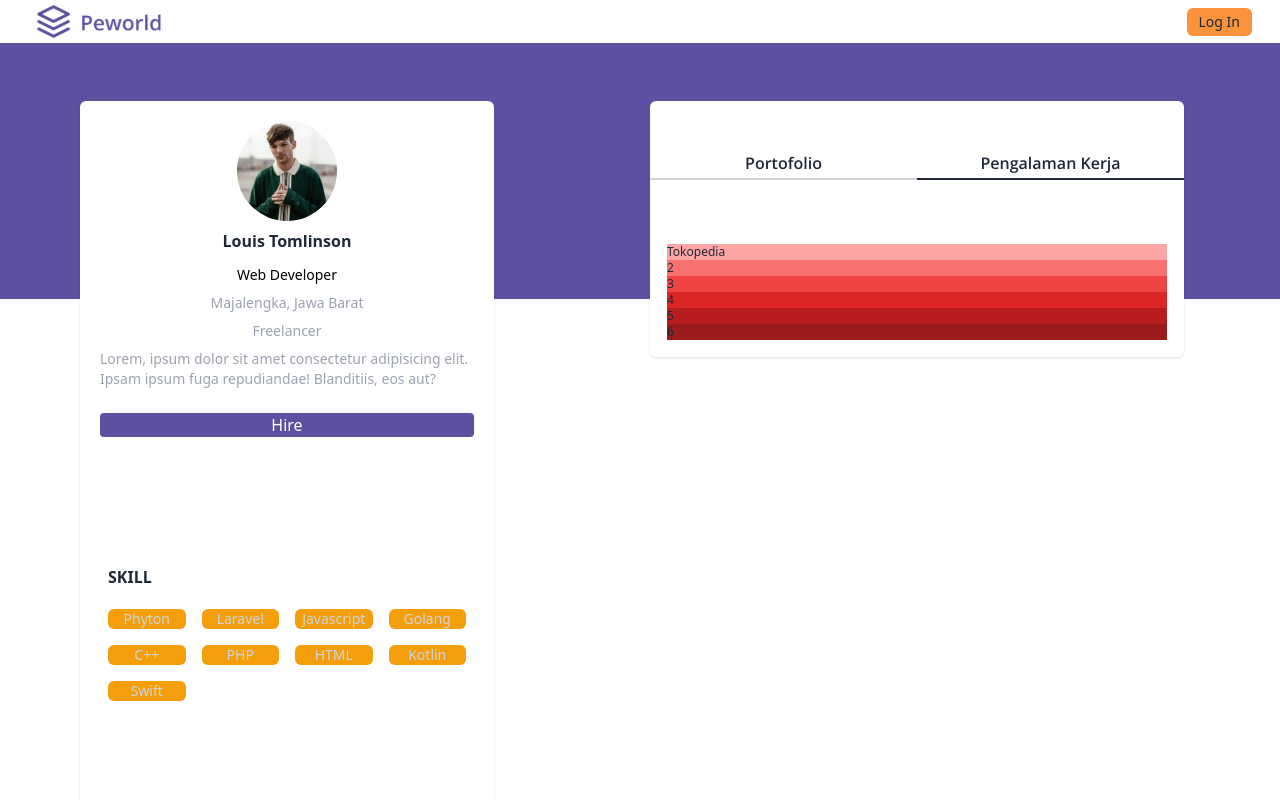
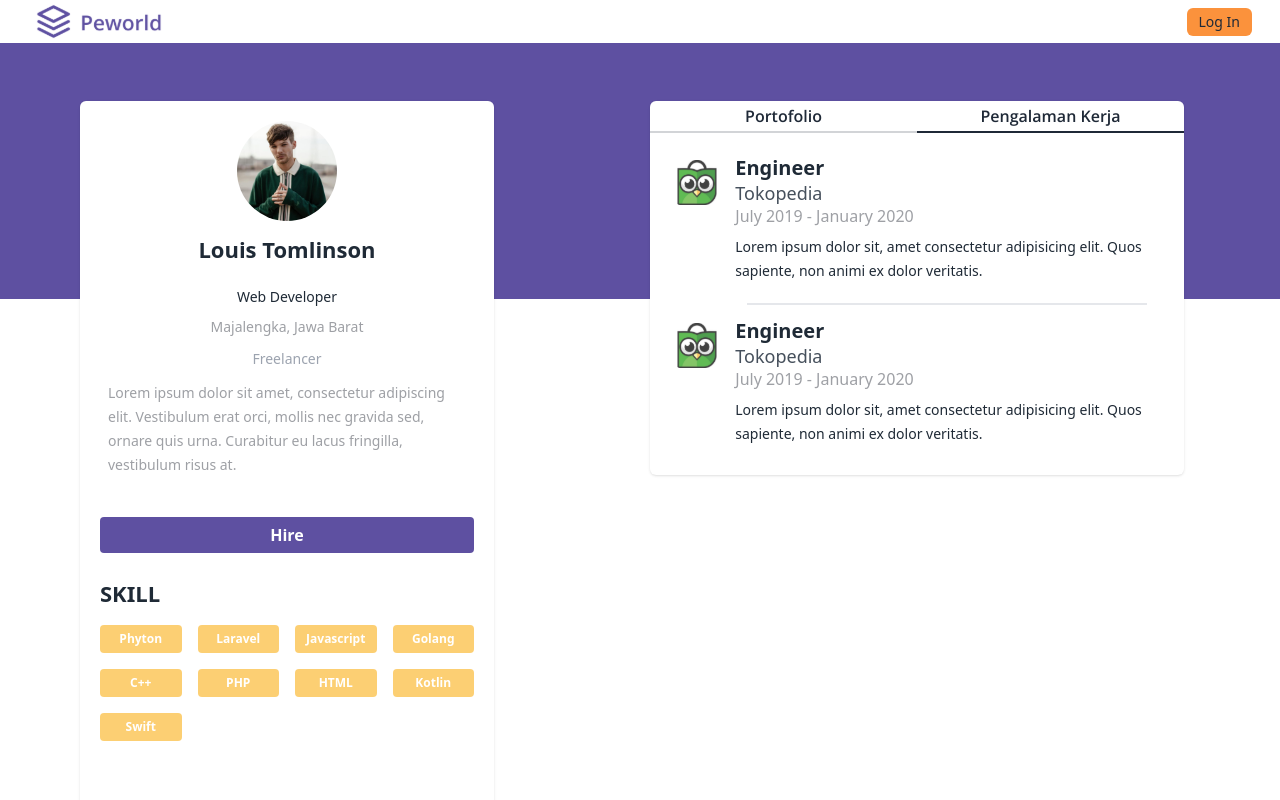
Before and after one commit to MuhamadJajuni/peworld-next-app, a Next.js app: page /workers in a window 1280 px wide. Both pictures are taken after a click on the tab "Pengalaman Kerja". Shown: the top 800 px of the page. Built offline with nearby package versions, Linux system fonts and the light colour scheme; no server answers; a web font is replaced by a local one.

Commit message:
slicing +hire page

```diff
--- a/src/app/(profile)/recruiters/edit/page.tsx
+++ b/src/app/(profile)/recruiters/edit/page.tsx
@@ -20,7 +20,7 @@ export default function WorkersPage() {
         <section className="grid grid-cols-2 h-full mt-[58px] gap-5">
           <div className="grid grid-flow-row ">
             <div className="col-start-2 col-span-3 mr-24">
-            <div className="grid grid-cols-1 h-64">
+              <div className="grid grid-cols-1 h-64">
                 <div className="col-start-1 col-span-4 flex flex-col h-auto bg-white rounded ml-20 mx-10 shadow">
                   <div className="grid grid-rows-1 grid-flow-col gap-2 justify-center items-center mt-5 mx-5">
                     <div className="flex flex-col justify-center items-center">
@@ -33,10 +33,10 @@ export default function WorkersPage() {
                         priority
                       />
                       <p className="flex justify-center my-2 font-semibold text-[22px] text-[#1F2A36]">
-                       PT. Martabat Jaya Abadi
+                        PT. Martabat Jaya Abadi
                       </p>
                       <p className="flex justify-center my-2 font-normal text-[#1F2A36] text-[14px]">
-                      Financial Technology
+                        Financial Technology
                       </p>
                       <p className="flex justify-center my-2 font-normal text-[#9EA0A5] text-[14px]">
                         Bandung, Jawa Barat
--- a/src/app/(profile)/recruiters/hire/page.tsx
+++ b/src/app/(profile)/recruiters/hire/page.tsx
@@ -1,8 +1,8 @@
 /* eslint-disable @next/next/no-img-element */
 "use client";
 
+import FooterLayout from "@/components/Footer";
 import NavbarAuth from "@/components/NavbarAuth";
-import FooterLayout from "@/components/Footer";
 import fotoLouis from "img/TomLouis.svg";
 import Image from "next/image";
 export default function HirePage() {
@@ -124,7 +124,9 @@ export default function HirePage() {
                 ></textarea>
               </label>
               <div className="flex justify-center my-5 mb-20">
-                <button className="bg-[#FBB017] w-full rounded text-white font-bold text-[16px] leading-[20px] py-2 px-2">Hire</button>
+                <button className="bg-[#FBB017] w-full rounded text-white font-bold text-[16px] leading-[20px] py-2 px-2">
+                  Hire
+                </button>
               </div>
             </form>
           </div>
--- a/src/app/(profile)/workers/page.tsx
+++ b/src/app/(profile)/workers/page.tsx
@@ -6,6 +6,7 @@ import fotoLouis from "img/foto-louis-rounded.svg";
 import github from "img/github.svg";
 import gitlab from "img/gitlab.svg";
 import instagram from "img/instagram.svg";
+import logoTokped from "img/logoTokped.svg";
 import email from "img/mail.svg";
 import foto1 from "img/porto-hape.svg";
 import foto2 from "img/porto-hape2.svg";
@@ -31,8 +32,8 @@ export default function WorkersPage() {
           <div className="grid grid-flow-col ">
             <div className="col-start-2 col-span-3 mr-24">
               <div className="grid grid-cols-1 h-64">
-                <div className="col-start-1 col-span-4 flex flex-col h-auto bg-white rounded-md ml-20 mx-10 shadow">
-                  <div className="grid grid-rows-3 grid-flow-col gap-2 justify-center items-center mt-5 mx-5">
+                <div className="col-start-1 col-span-4 flex flex-col h-auto bg-white rounded-md ml-20 mx-10 mb-20 shadow">
+                  <div className="grid grid-flow-row gap-2 justify-center items-center mt-5 mx-5">
                     <div className="flex flex-col justify-center items-center">
                       <Image
                         src={fotoLouis}
@@ -42,55 +43,65 @@ export default function WorkersPage() {
                         className="object-contain"
                         priority
                       />
-                      <p className="my-2 font-semibold">Louis Tomlinson</p>
-                      <p className="text-sm my-1 font-normal text-black">
+                      <div className="gap-2 flex flex-col justify-center items-center">
+                        <p className="font-semibold text-[22px] leading-[56px] text-[#1F2A36]">
+                          Louis Tomlinson
+                        </p>
+                        <p className="font-normal text-[14px] leading-[24px] text-[#1F2A36]">
                           Web Developer
                         </p>
-                      <p className="text-sm my-1  text-gray-400">
+                        <p className="font-normal text-[14px] leading-[20px] text-[#9EA0A5]">
                           Majalengka, Jawa Barat
                         </p>
-                      <p className="text-sm my-1  text-gray-400">Freelancer</p>
-                      <p className="text-sm my-1 text-gray-400">
-                        Lorem, ipsum dolor sit amet consectetur adipisicing
-                        elit. Ipsam ipsum fuga repudiandae! Blanditiis, eos aut?
+                        <p className="text-sm my-1  text-gray-400">
+                          Freelancer
                         </p>
-                      <div className="bg-[#5E50A1] text-white w-full rounded mx-5 my-5 flex justify-center items-center">
+                        <p className="mx-2 flex justify-center text-left font-normal text-[14px] leading-[24px] text-[#9EA0A5]">
+                          Lorem ipsum dolor sit amet, consectetur adipiscing
+                          elit. Vestibulum erat orci, mollis nec gravida sed,
+                          ornare quis urna. Curabitur eu lacus fringilla,
+                          vestibulum risus at.
+                        </p>
+                        <div className="flex justify-center items-center bg-[#5E50A1] mt-8 py-2 px-2 w-full rounded text-white font-bold text-[16px] leading-[20px]">
                           Hire
                         </div>
                       </div>
-                    <section className="flex flex-col mb-10 my-5">
-                      <h4 className="mb-5 mx-2 my-5 font-semibold">SKILL</h4>
-                      <div className="grid grid-cols-4 gap-4 mx-2">
-                        <div className="bg-amber-500 text-slate-300 text-sm rounded-md flex justify-center items-center">
+                    </div>
+                    <section className="flex flex-col my-5">
+                      <h4 className="mb-5 font-semibold text-[22px] leading-[24px] text-[#1F2A36]">
+                        SKILL
+                      </h4>
+                      <div className="grid grid-cols-4 gap-4">
+                        <div className="bg-[#FBB01799] text-white font-semibold text-[12px] leading-[20px] py-1 px-1 rounded flex justify-center items-center">
                           Phyton
                         </div>
-                        <div className="bg-amber-500 text-slate-300 text-sm rounded-md flex justify-center items-center">
+                        <div className="bg-[#FBB01799] text-white font-semibold text-[12px] leading-[20px] py-1 px-1 rounded flex justify-center items-center">
                           Laravel
                         </div>
-                        <div className="bg-amber-500 text-slate-300 text-sm rounded-md flex justify-center items-center">
+                        <div className="bg-[#FBB01799] text-white font-semibold text-[12px] leading-[20px] py-1 px-1 rounded flex justify-center items-center">
                           Javascript
                         </div>
-                        <div className="bg-amber-500 text-slate-300 text-sm rounded-md flex justify-center items-center">
+                        <div className="bg-[#FBB01799] text-white font-semibold text-[12px] leading-[20px] py-1 px-1 rounded flex justify-center items-center">
                           Golang
                         </div>
-                        <div className="bg-amber-500 text-slate-300 text-sm rounded-md flex justify-center items-center">
+                        <div className="bg-[#FBB01799] text-white font-semibold text-[12px] leading-[20px] py-1 px-1 rounded flex justify-center items-center">
                           C++
                         </div>
-                        <div className="bg-amber-500 text-slate-300 text-sm rounded-md flex justify-center items-center">
+                        <div className="bg-[#FBB01799] text-white font-semibold text-[12px] leading-[20px] py-1 px-1 rounded flex justify-center items-center">
                           PHP
                         </div>
-                        <div className="bg-amber-500 text-slate-300 text-sm rounded-md flex justify-center items-center">
+                        <div className="bg-[#FBB01799] text-white font-semibold text-[12px] leading-[20px] py-1 px-1 rounded flex justify-center items-center">
                           HTML
                         </div>
-                        <div className="bg-amber-500 text-slate-300 text-sm rounded-md flex justify-center items-center">
+                        <div className="bg-[#FBB01799] text-white font-semibold text-[12px] leading-[20px] py-1 px-1 rounded flex justify-center items-center">
                           Kotlin
                         </div>
-                        <div className="bg-amber-500 text-slate-300 text-sm rounded-md flex justify-center items-center">
+                        <div className="bg-[#FBB01799] text-white font-semibold text-[12px] leading-[20px] py-1 px-1 rounded flex justify-center items-center">
                           Swift
                         </div>
                       </div>
                     </section>
-                    <section className="flex flex-col justify-center gap-4 my-10 mb-15">
+                    <section className="flex flex-col justify-center gap-4 mx-2 my-10 mb-10">
                       <div className="flex flex-row gap-2">
                         <div>
                           <Image
@@ -106,7 +117,7 @@ export default function WorkersPage() {
                           Louistommo@gmail.com
                         </div>
                       </div>
-                      <div className="col-span-2 flex flex-row gap-2">
+                      <div className="flex flex-row gap-2">
                         <div>
                           <Image
                             src={instagram}
@@ -198,7 +209,7 @@ export default function WorkersPage() {
                       height={200}
                       width={200}
                     />
-                    <p className="flex justify-center my-2 text-xs">
+                    <p className="flex justify-center font-normal text-[14px] leading-[24px] text-[#1F2A36]">
                       Remainder App
                     </p>
                   </div>
@@ -211,7 +222,7 @@ export default function WorkersPage() {
                       height={200}
                       width={200}
                     />
-                    <p className="flex justify-center my-2 text-xs">
+                    <p className="flex justify-center font-normal text-[14px] leading-[24px] text-[#1F2A36]">
                       Social Media App
                     </p>
                   </div>
@@ -224,8 +235,8 @@ export default function WorkersPage() {
                       height={200}
                       width={200}
                     />
-                    <p className="flex justify-center my-2 text-xs">
-                      Project Management Web
+                    <p className="flex justify-center font-normal text-[14px] leading-[24px] text-[#1F2A36]">
+                      Project Management
                     </p>
                   </div>
                   <div className="">
@@ -237,7 +248,7 @@ export default function WorkersPage() {
                       height={200}
                       width={200}
                     />
-                    <p className="flex justify-center my-2 text-xs">
+                    <p className="flex justify-center font-normal text-[14px] leading-[24px] text-[#1F2A36]">
                       Remainder App
                     </p>
                   </div>
@@ -250,7 +261,7 @@ export default function WorkersPage() {
                       height={200}
                       width={200}
                     />
-                    <p className="flex justify-center my-2 text-xs">
+                    <p className="flex justify-center font-normal text-[14px] leading-[24px] text-[#1F2A36]">
                       Social Media App
                     </p>
                   </div>
@@ -263,22 +274,70 @@ export default function WorkersPage() {
                       height={200}
                       width={200}
                     />
-                    <p className="flex justify-center my-2 text-xs">
-                      Project Management App
+                    <p className="flex justify-center text-center font-normal text-[14px] leading-[24px] text-[#1F2A36]">
+                      Project Management
                     </p>
                   </div>
-                  {/* Add more items for Portofolio tab */}
                 </>
               )}
               {activeTab === 2 && (
                 <>
-                  <section className="flex flex-col w-full">
-                    <div className="bg-red-300">Tokopedia</div>
-                    <div className="bg-red-400">2</div>
-                    <div className="bg-red-500">3</div>
-                    <div className="bg-red-600">4</div>
-                    <div className="bg-red-700">5</div>
-                    <div className="bg-red-800">6</div>
+                  <section className="grid grid-flow-row gap-2 w-full">
+                    <div className="flex flex-grow mx-2 my-1 gap-2">
+                      <div className="flex justify-start mb-10">
+                        <Image
+                          src={logoTokped}
+                          alt="logo"
+                          className="object-contain mb-10"
+                          priority
+                          height={70}
+                          width={70}
+                        />
+                      </div>
+                      <div className="mx-2 gap-1">
+                        <p className="font-semibold text-[20px] leading-[27px] text-[#1F2A36]">
+                          Engineer
+                        </p>
+                        <p className="font-normal text-[18px] leading-[24px] text-[#46505C]">
+                          Tokopedia
+                        </p>
+                        <p className="font-normal text-[16px] leading-[22px] text-[#9EA0A5]">
+                          July 2019 - January 2020
+                        </p>
+                        <p className="font-normal my-2 text-[14px] leading-[24px] text-[#1F2A36]">
+                          Lorem ipsum dolor sit, amet consectetur adipisicing
+                          elit. Quos sapiente, non animi ex dolor veritatis.
+                        </p>
+                      </div>
+                    </div>
+                    <hr className="border ml-20 mr-5" />
+                    <div className="flex flex-grow mx-2 my-1 gap-2">
+                      <div className="flex justify-start mb-10">
+                        <Image
+                          src={logoTokped}
+                          alt="logo"
+                          className="object-contain mb-10"
+                          priority
+                          height={70}
+                          width={70}
+                        />
+                      </div>
+                      <div className="mx-2 gap-1">
+                        <p className="font-semibold text-[20px] leading-[27px] text-[#1F2A36]">
+                          Engineer
+                        </p>
+                        <p className="font-normal text-[18px] leading-[24px] text-[#46505C]">
+                          Tokopedia
+                        </p>
+                        <p className="font-normal text-[16px] leading-[22px] text-[#9EA0A5]">
+                          July 2019 - January 2020
+                        </p>
+                        <p className="font-normal my-2 text-[14px] leading-[24px] text-[#1F2A36]">
+                          Lorem ipsum dolor sit, amet consectetur adipisicing
+                          elit. Quos sapiente, non animi ex dolor veritatis.
+                        </p>
+                      </div>
+                    </div>
                   </section>
                 </>
               )}
--- a/src/app/page.tsx
+++ b/src/app/page.tsx
@@ -150,7 +150,9 @@ export default function Home() {
         </section>
       </section>
       <section className="grid grid-cols-1">
-        <section className="bg-white h-60 md:h-80 lg:h-96">01</section>
+        <section className="bg-white h-60 md:h-80 lg:h-96">
+
+        </section>
       </section>
       <section className="grid grid-cols-1 mx-5 my-5 mb-[100px] mt-[82px]">
         <section className="flex h-[227px] mx-5 md:mx-10 lg:mx-32">
```
Also changed, not shown: src/app/(profile)/recruiters/page.tsx (+21 -9 lines), src/app/(profile)/workers/portofolio/page.tsx (deleted, +0 -9 lines), public/logoTokped.svg (added), src/app/(profile)/workers/edit/page.tsx (indentation only), 1 other file (tests, documents, lock files or other folders). Lines whose indentation alone changed are shown as unchanged.
